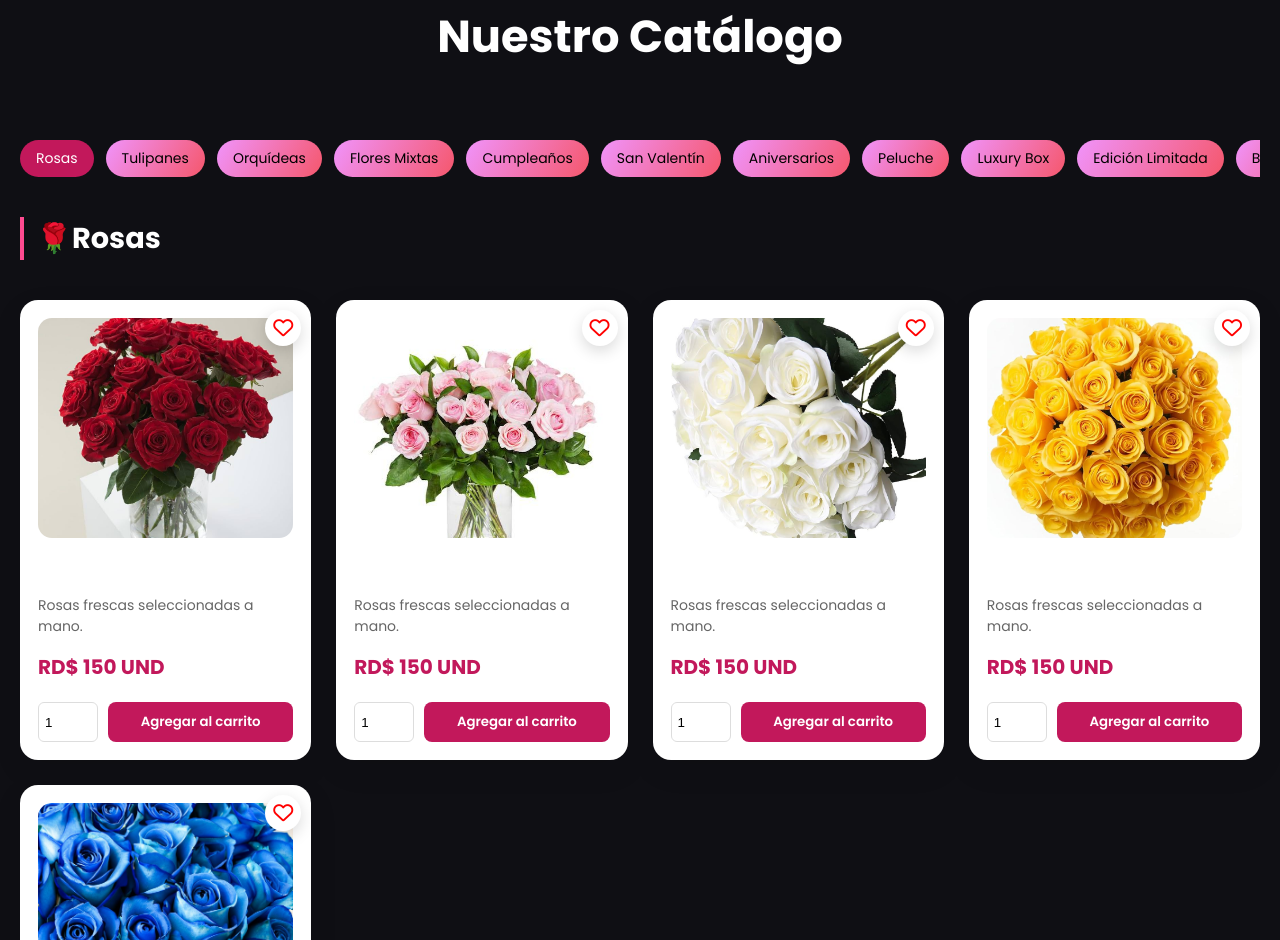
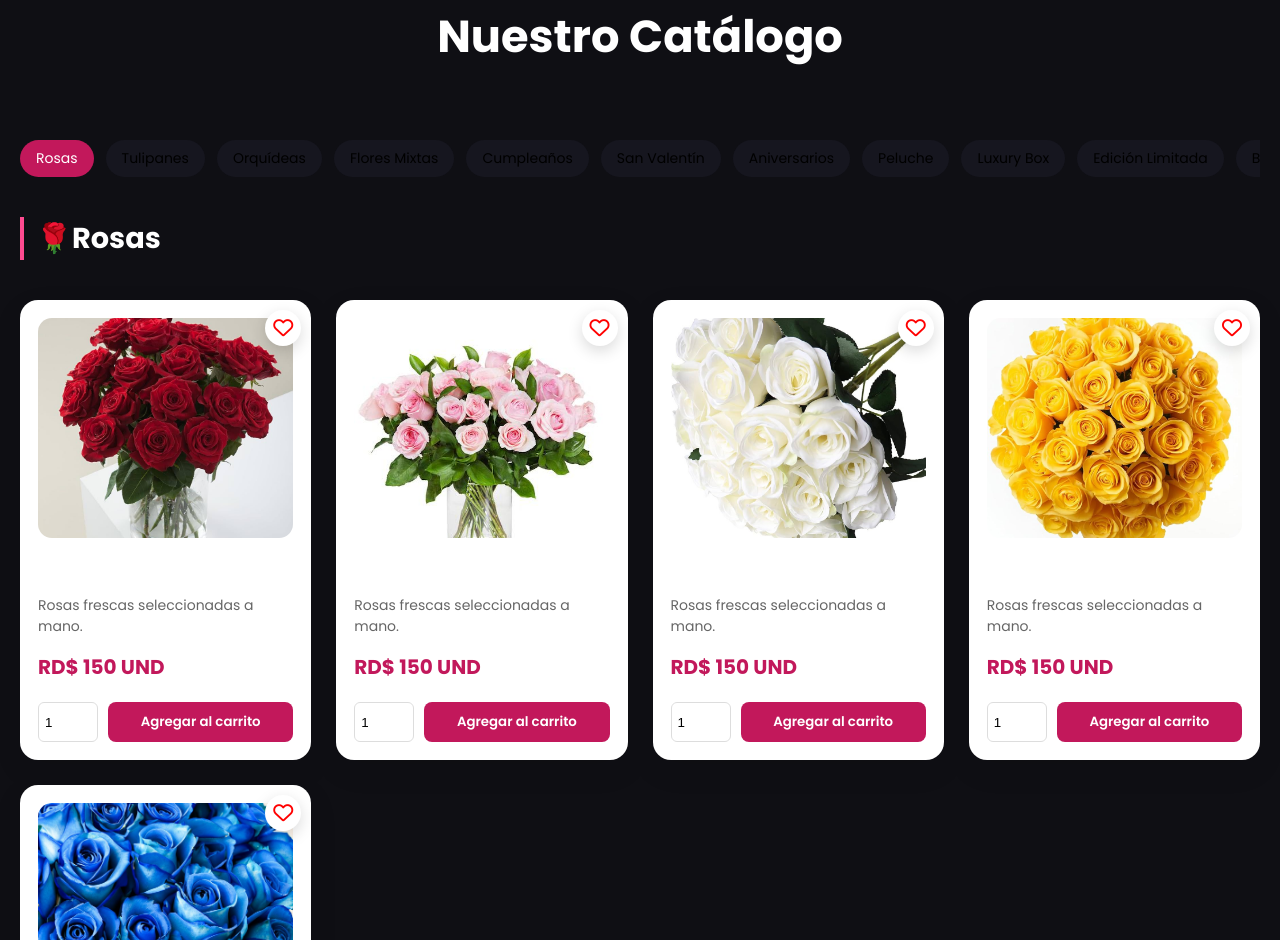
Before and after one commit to AntonioAdolfo27/Katty-Florister-a, a plain HTML site: page index.html in a window 1280 px wide. Shown: the part 1010-1950 px from the top of the page. Drawn offline with Linux system fonts and the light colour scheme.

Commit message:
Update stylo.css

```diff
--- a/stylo.css
+++ b/stylo.css
@@ -2610,23 +2610,14 @@ margin-bottom:30px;
 }
 
 .menu-item{
-
 padding:8px 16px;
-
 border-radius:30px;
-
 border:none;
-
-background-image: linear-gradient(120deg, #f093fb 0%, #f5576c 100%);
-
+background: #16161f;
 cursor:pointer;
-
 font-size:14px;
-
 white-space:nowrap;
-
 transition:.3s;
-
 }
 
 .menu-item:hover{
```
